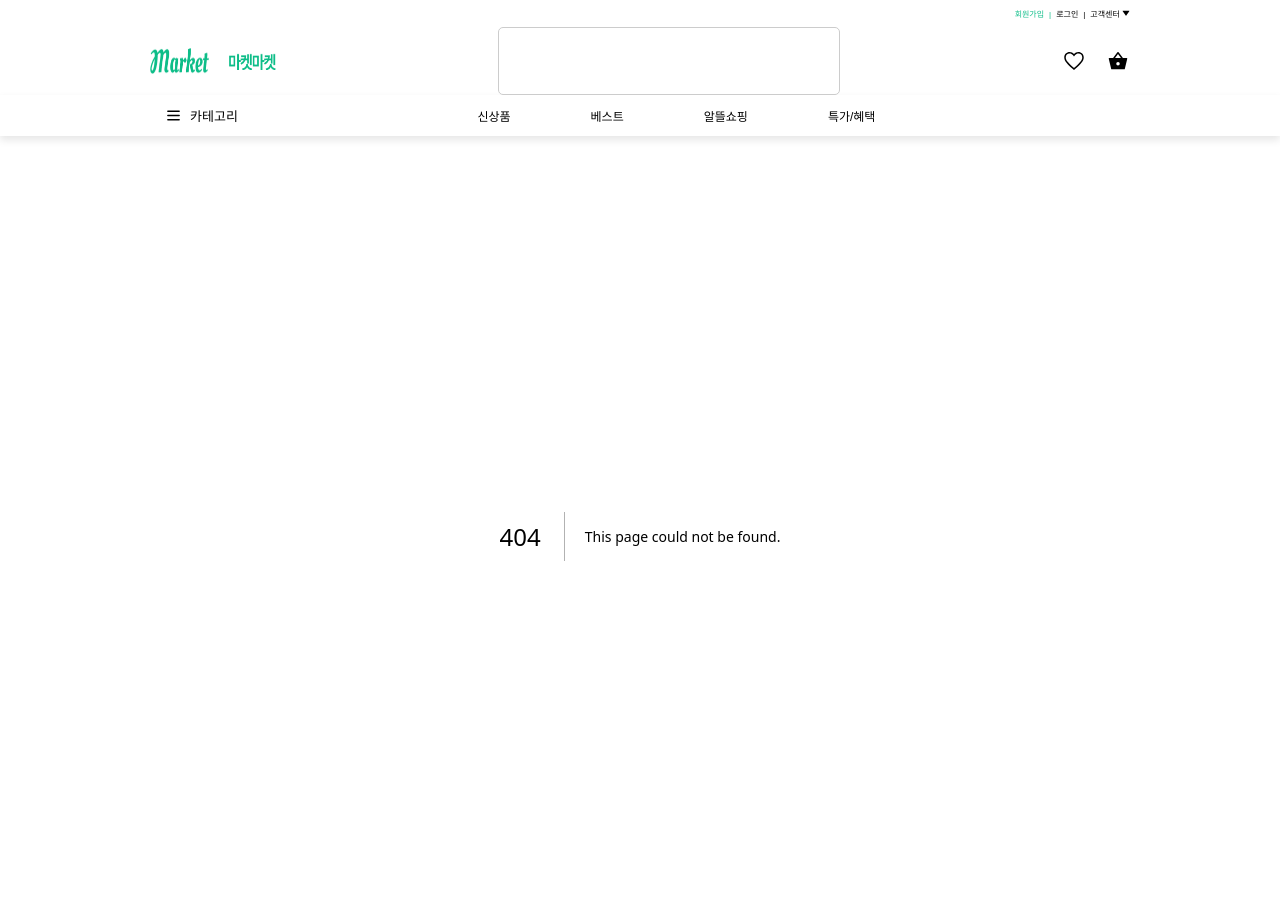
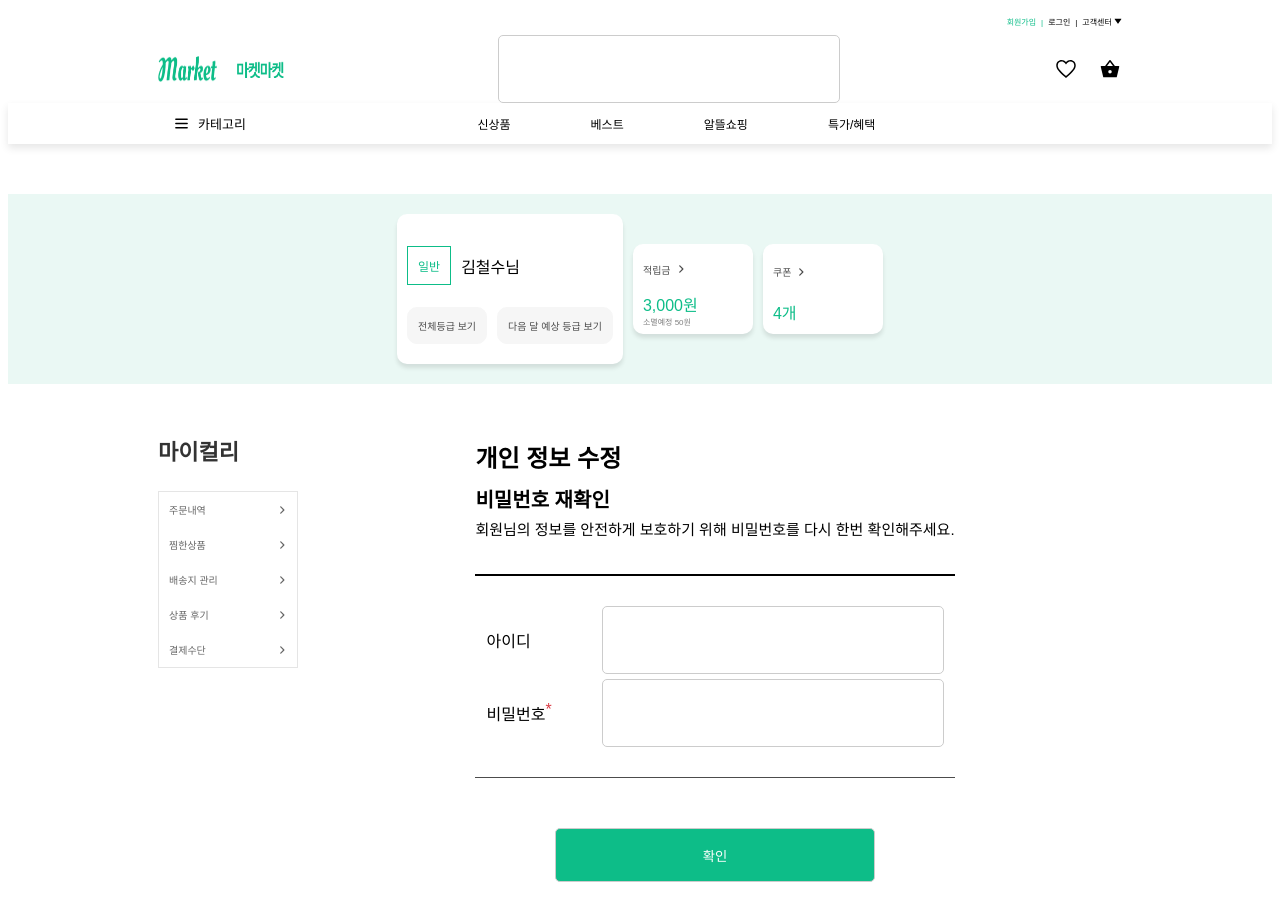
Before and after one commit to ecomerce-market/front, a Next.js app: page /myInfo in a window 1280 px wide. Before the commit this address had no page. Shown: the top 920 px of the page. After the commit the page ends 890 px from the top, so only its background shows below. Built offline with nearby package versions, Linux system fonts and the light colour scheme.

Commit message:
[Feat] 개인정보수정(비밀번호 재확인) 화면 작업

```diff
--- /dev/null
+++ b/src/app/myInfo/page.tsx
@@ -0,0 +1,12 @@
+import React from "react";
+import MyInfo from "./myInfo";
+
+const page = () => {
+    return (
+        <div>
+            <MyInfo />
+        </div>
+    );
+};
+
+export default page;
```
